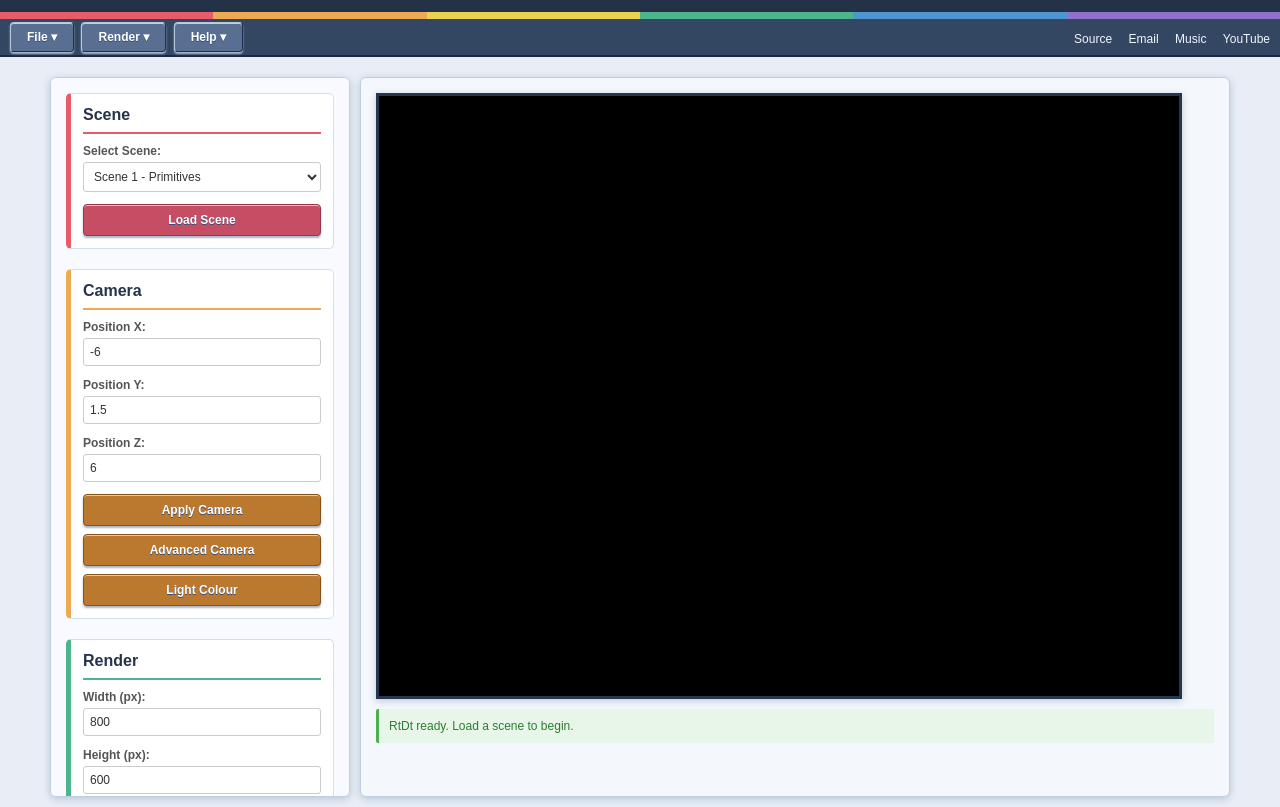
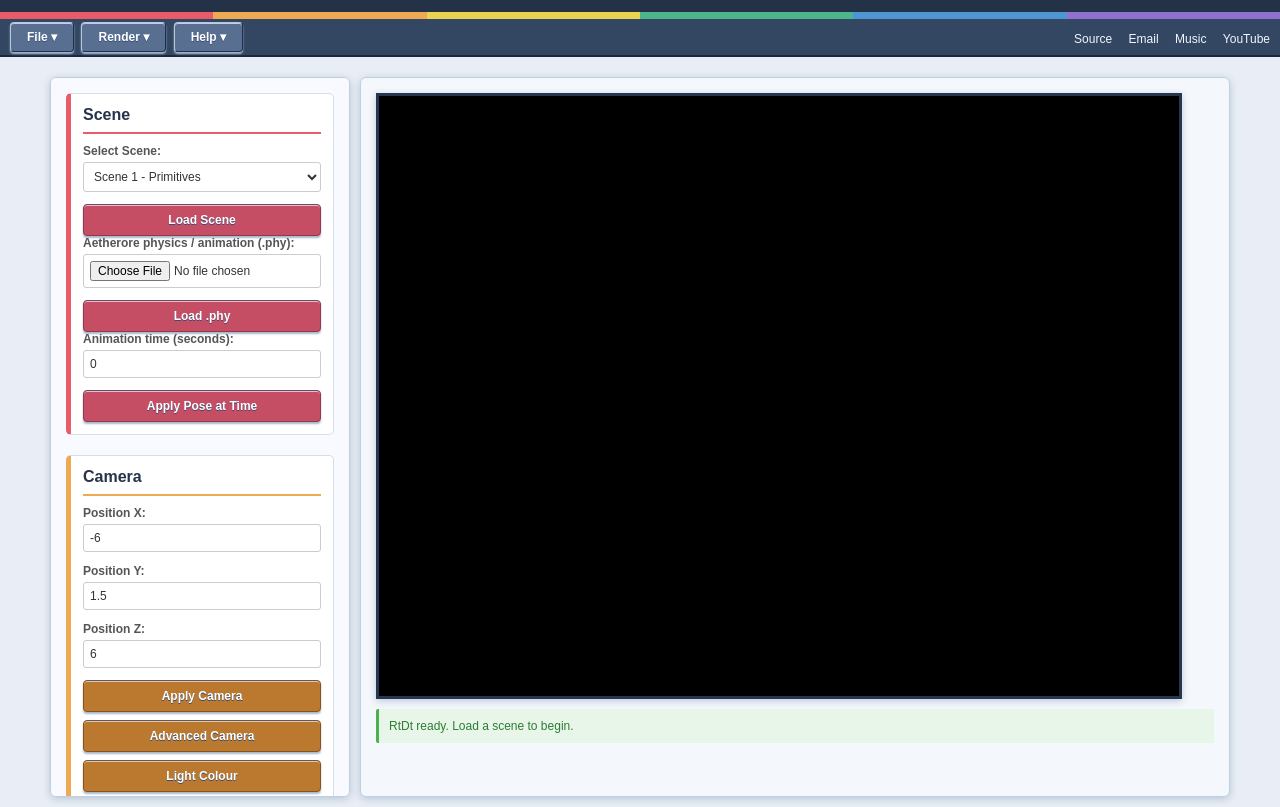
Before and after one commit to inventordave2/RTDT, a website: page webapp.html in a window 1280 px wide. Shown: the part 69-876 px from the top of the page. Drawn offline with Linux system fonts and the light colour scheme.

Commit message:
feat(web): add .phy file picker and animation time controls

```diff
--- a/webapp.html
+++ b/webapp.html
@@ -664,6 +664,17 @@
 					</select>
 				</div>
 				<button id="btnLoadScene">Load Scene</button>
+                <div class="control-group">
+                    <label for="phyFile">Aetherore physics / animation (.phy):</label>
+                    <input type="file" id="phyFile" accept=".phy,application/json">
+                </div>
+                <button id="btnLoadPhy" type="button">Load .phy</button>
+                <div class="control-group">
+                    <label for="phyTime">Animation time (seconds):</label>
+                    <input type="number" id="phyTime" value="0" min="0" step="0.0333333333">
+                </div>
+                <button id="btnApplyPhy" type="button">Apply Pose at Time</button>
+                <div id="phyStatus" class="status" style="display: none;"></div>
 				<div id="sceneStatus" class="status" style="display: none;"></div>
 			</div>
 
@@ -810,6 +821,8 @@
 <script src="rtdt_objfile.js"></script>
 <script src="rtdt_graphics.js"></script>
 <script src="rtdt_image_io_browser.js"></script>
+<script src="rtdt_ap_math.js"></script>
+<script src="rtdt_aetherore.js"></script>
 <script src="rtdt_ui_browser.js"></script>
 </body>
 </html>
```
